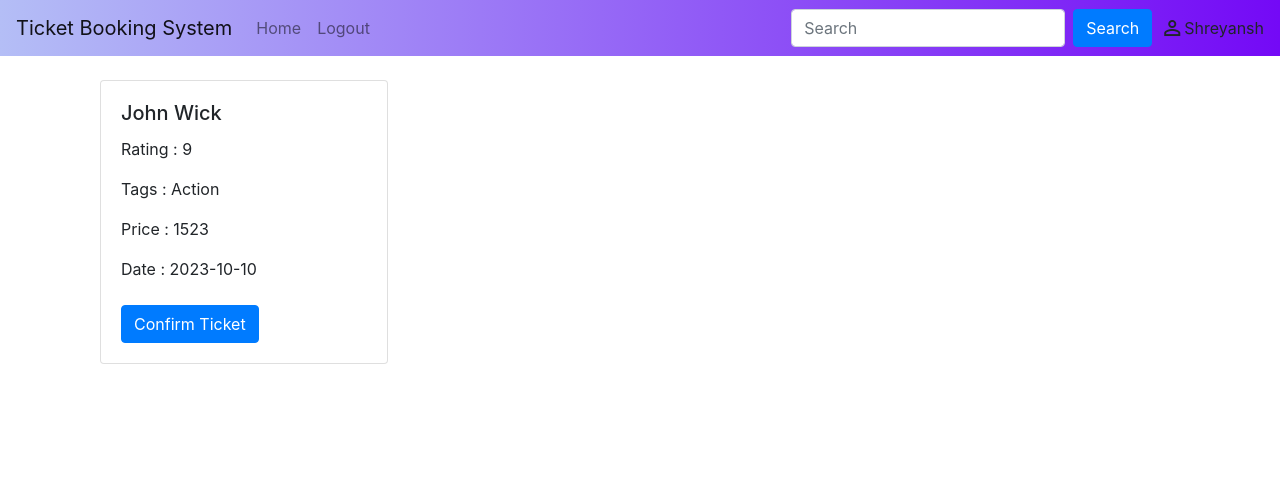
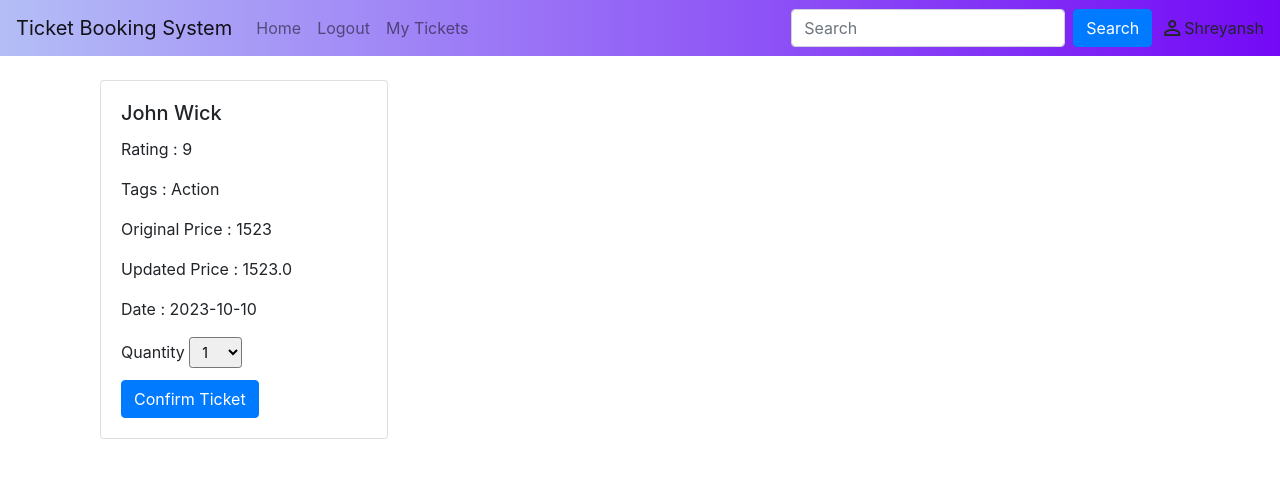
Before and after one commit to SarthakSharm/Booking-System, a Flask app: page /ticket/show/1 in a window 1280 px wide. Shown: the top 478 px of the page. Run offline with Flask 3, Linux system fonts and the light colour scheme; a user stored in the database is signed in; some libraries are stand-ins or nearby versions.

Commit message:
Added quantity and bug fixes

```diff
--- a/ticket/models.py
+++ b/ticket/models.py
@@ -1,4 +1,4 @@
-from website import db, app
+from website import db
 
 
 class Ticket(db.Model):
@@ -8,3 +8,4 @@
     show = db.Column(
         db.Integer, db.ForeignKey("show.id", ondelete="CASCADE"), nullable=False
     )
+    quantity = db.Column(db.Integer, nullable=False, default=1)
--- a/ticket/views.py
+++ b/ticket/views.py
@@ -23,23 +23,42 @@
 def confirmTicket(show_id):
     if request.method == "GET":
         show = Show.query.filter_by(id=show_id).first()
-        print(show)
-        return render_template("bookTicket.html", show=show, user=current_user)
+        venue = Venue.query.filter(Venue.show.any(id=show_id)).first()
+        tickets = Ticket.query.filter_by(show=request.form.get("show_id"))
+        count = 0
+        for ticket in tickets:
+            count = count + ticket.quantity
+
+        percentage = (count / venue.capacity) * 100
+        price = show.ticket_price + show.ticket_price * percentage
+        show.ticket_price = price
+        db.session.commit()
+
+        return render_template(
+            "bookTicket.html", show=show, user=current_user, price=price
+        )
 
 
 @ticket.route("/book", methods=["POST"])
 @login_required
 def bookTicket():
     venue = Venue.query.filter(Venue.show.any(id=request.form.get("show_id"))).first()
-    tickets = Ticket.query.filter_by(show=request.form.get("show_id")).count()
-    if tickets > venue.capacity:
+    tickets = Ticket.query.filter_by(show=request.form.get("show_id"))
+    count = 0
+    for ticket in tickets:
+        count = count + ticket.quantity
+    print("Tickets count: ", tickets)
+    print("Venue capacity: ", venue.capacity)
+    print(count > venue.capacity)
+    if count > venue.capacity:
         flash("Venue Full. Sorry!", category="error")
-        return redirect(url_for("website.home"))
+        return redirect(url_for("views.home"))
 
     ticket = Ticket(
         show=request.form.get("show_id"),
         date=datetime.strptime(request.form.get("date"), "%Y-%m-%d"),
         user=current_user.id,
+        quantity=request.form.get("quantity"),
     )
     db.session.add(ticket)
     db.session.commit()
--- a/website/templates/base.html
+++ b/website/templates/base.html
@@ -30,12 +30,15 @@
                 <li class="nav-item">
                     <a class="nav-link" id="logout" href="http://localhost:5000/auth/logout">Logout</a>
                 </li>
+                <li class="nav-item">
+                    <a class="nav-link" id="myTickets" href="/ticket/myTickets">My Tickets</a>
+                </li>
                 {% if current_user.is_admin %}
                 <li class="nav-item">
-                    <a class="nav-link" id="logout" href="http://localhost:5000/venue">Venue</a>
+                    <a class="nav-link" id="venue" href="http://localhost:5000/venue">Venue</a>
                 </li>
                 <li class="nav-item">
-                    <a class="nav-link" id="logout" href="http://localhost:5000/show">Show</a>
+                    <a class="nav-link" id="show" href="http://localhost:5000/show">Show</a>
                 </li>
                 {% endif %}
                 {% else %}
@@ -44,6 +47,10 @@
                 </li>
                 <li class="nav-item">
                     <a class="nav-item nav-link" id="signUp" href="http://localhost:5000/auth/signup">Sign Up</a>
+                </li>
+                <li class="nav-item">
+                    <a class="nav-item nav-link" id="login" href="http://localhost:5000/auth/admin/login">Admin
+                        Login</a>
                 </li>
                 {% endif %}
             </ul>
@@ -57,7 +64,7 @@
             {% if user.is_authenticated %}
             <span class="ml-2 material-icons">
                 perm_identity
-            </span>{{current_user.name|title}}
+            </span><span>{{current_user.name|title}}</span>
             {% endif %}
         </div>
     </nav>
--- a/website/templates/bookTicket.html
+++ b/website/templates/bookTicket.html
@@ -8,9 +8,26 @@
                 <h5 class="card-title">{{show.name}}</h5>
                 <p class="card-text">Rating : {{show.rating}}</p>
                 <p class="card-text">Tags : {{show.tag}}</p>
-                <p class="card-text">Price : {{show.ticket_price}}</p>
+                <p class="card-text">Original Price : {{show.ticket_price}}</p>
+                {% if price %}
+                <p class="card-text">Updated Price : {{price}}</p>
+                {% endif %}
                 <p class="card-text">Date : {{show.date}}</p>
                 <input type="date" name="date" id="date" value={{show.date}} hidden>
+                <label for="quantity">Quantity</label>
+                <select name="quantity" class="form-control-sm" id="quantity">
+                    <option value=1>1</option>
+                    <option value=2>2</option>
+                    <option value=3>3</option>
+                    <option value=4>4</option>
+                    <option value=5>5</option>
+                    <option value=6>6</option>
+                    <option value=7>7</option>
+                    <option value=8>8</option>
+                    <option value=9>9</option>
+                    <option value=10>10</option>
+                </select>
+                <br>
                 <button type="submit" class="mt-2 btn btn-primary">Confirm Ticket</a>
             </form>
         </div>
--- a/website/templates/login.html
+++ b/website/templates/login.html
@@ -2,7 +2,11 @@
 %}
 <form method="POST" class="card mt-4">
     <div class="card-body">
+        {% if admin %}
+        <h3 align="center">Admin Login</h3>
+        {% else %}
         <h3 align="center">Login</h3>
+        {% endif %}
         <div class="form-group">
             <label for="email">Email Address</label>
             <input type="email" class="form-control" id="email" name="email" placeholder="Enter email" />
--- a/website/templates/myTickets.html
+++ b/website/templates/myTickets.html
@@ -7,7 +7,7 @@
             <div class="card" style="width: 18rem;">
                 <div class="card-body">
                     <h5 class="card-title">Ticket ID: #{{ticket.id}}</h5>
-                    <p class="card-text">Show: {{ticket.show.name}}</p>
+                    <p class="card-text">Quantity: {{ticket.quantity}}</p>
                 </div>
             </div>
         </div>
```
Also changed, not shown: accounts/auth.py (+5 -2 lines), website/__init__.py (line endings or trailing spaces), website/models.py (deleted).
